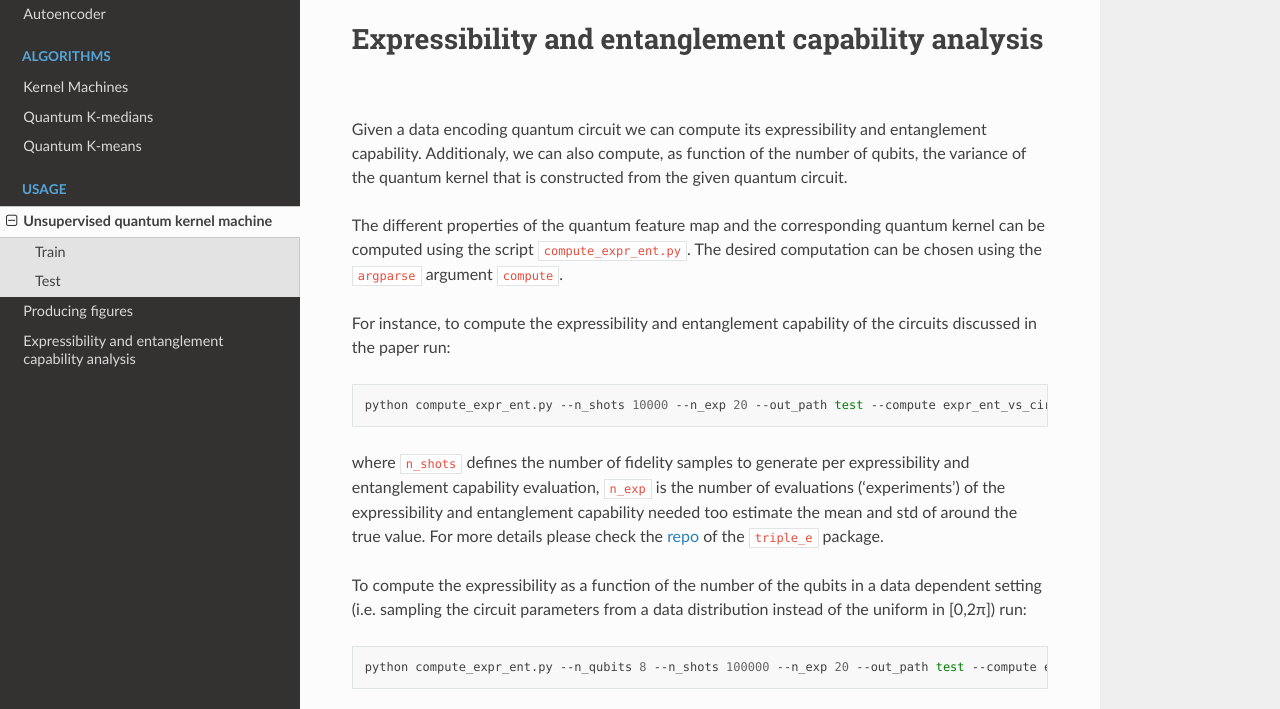
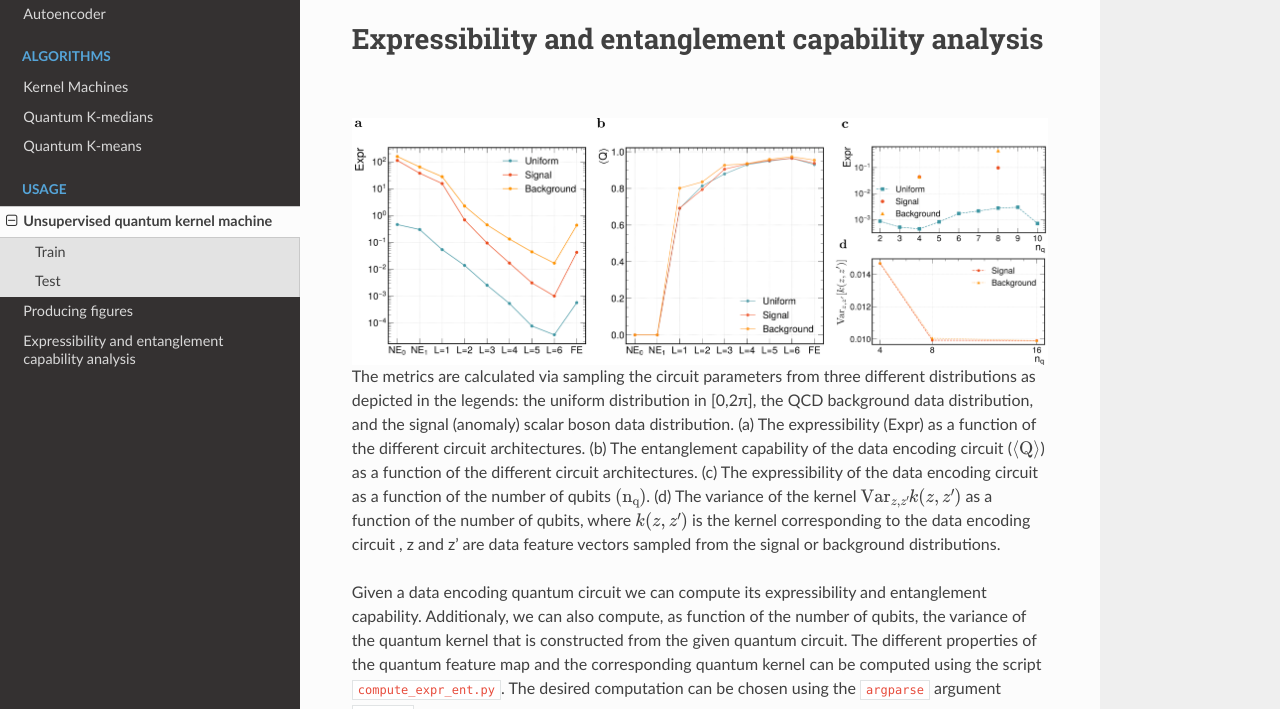
Before and after one commit to vbelis/latent-ad-qml, a Sphinx documentation site: the page built from docs/source/usage.rst, in a window 1280 px wide and 900 px high, scrolled down 2300 px, cut to the strip 138-847 px from the top of the window. Built offline with Sphinx 7.4.7 and the Read the Docs theme 2.0.0, drawn with Linux system fonts in a browser that asks for light colours.

Commit message:
WIP docs

```diff
--- a/docs/source/usage.rst
+++ b/docs/source/usage.rst
@@ -106,12 +106,25 @@ anomalies:
 Expressibility and entanglement capability analysis
 ===================================================
 
+.. image:: ../appendix_plots.png
+   :align: center
+
+The metrics are calculated via sampling the circuit parameters from three different
+distributions as depicted in the legends: the uniform distribution in [0,2π],
+the QCD background data distribution, and the signal (anomaly) scalar boson data
+distribution. (a) The expressibility (Expr) as a function of the
+different circuit architectures. (b) The entanglement capability of the
+data encoding circuit (:math:`\langle \mathrm{Q} \rangle`) as a function of the different
+circuit architectures. (c) The expressibility of the data encoding circuit
+as a function of the number of qubits :math:`(\mathrm{n_q})`. (d) The variance of
+the kernel :math:`\mathrm{Var}_{z, z'}k(z,z')` as a function of the number of qubits, where
+:math:`k(z,z')` is the kernel corresponding to the data encoding circuit , z and z'
+are data feature vectors sampled from the signal or background distributions.
+
 Given a data encoding quantum circuit we can compute its expressibility and entanglement
 capability. Additionaly, we can also compute, as function of the
 number of qubits, the variance of the quantum kernel that is
-constructed from the given quantum circuit.
-
-The different properties of the quantum feature map and the
+constructed from the given quantum circuit. The different properties of the quantum feature map and the
 corresponding  quantum kernel can be computed using the script ``compute_expr_ent.py``.
 The desired computation can be chosen using the ``argparse`` argument ``compute``.
 
```
